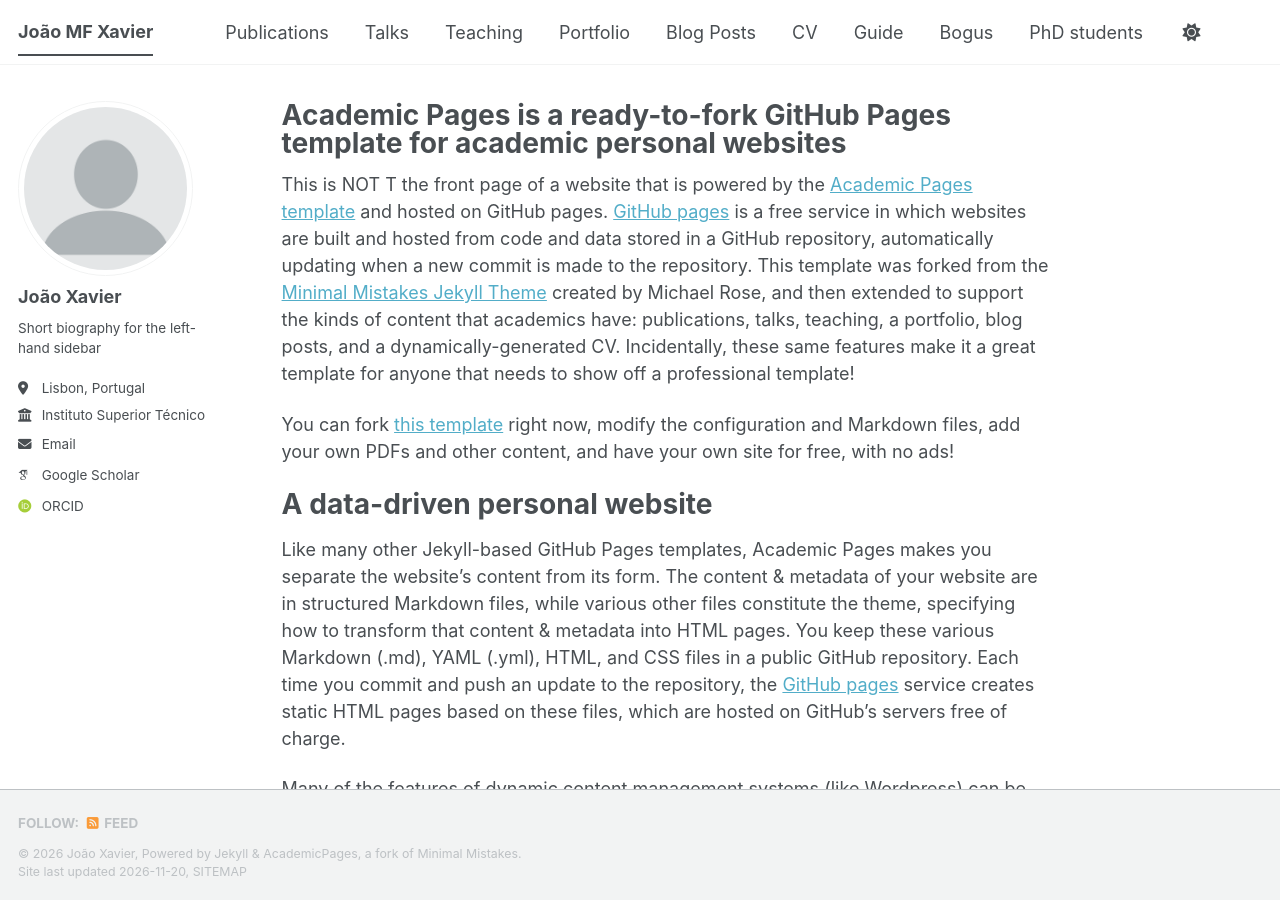
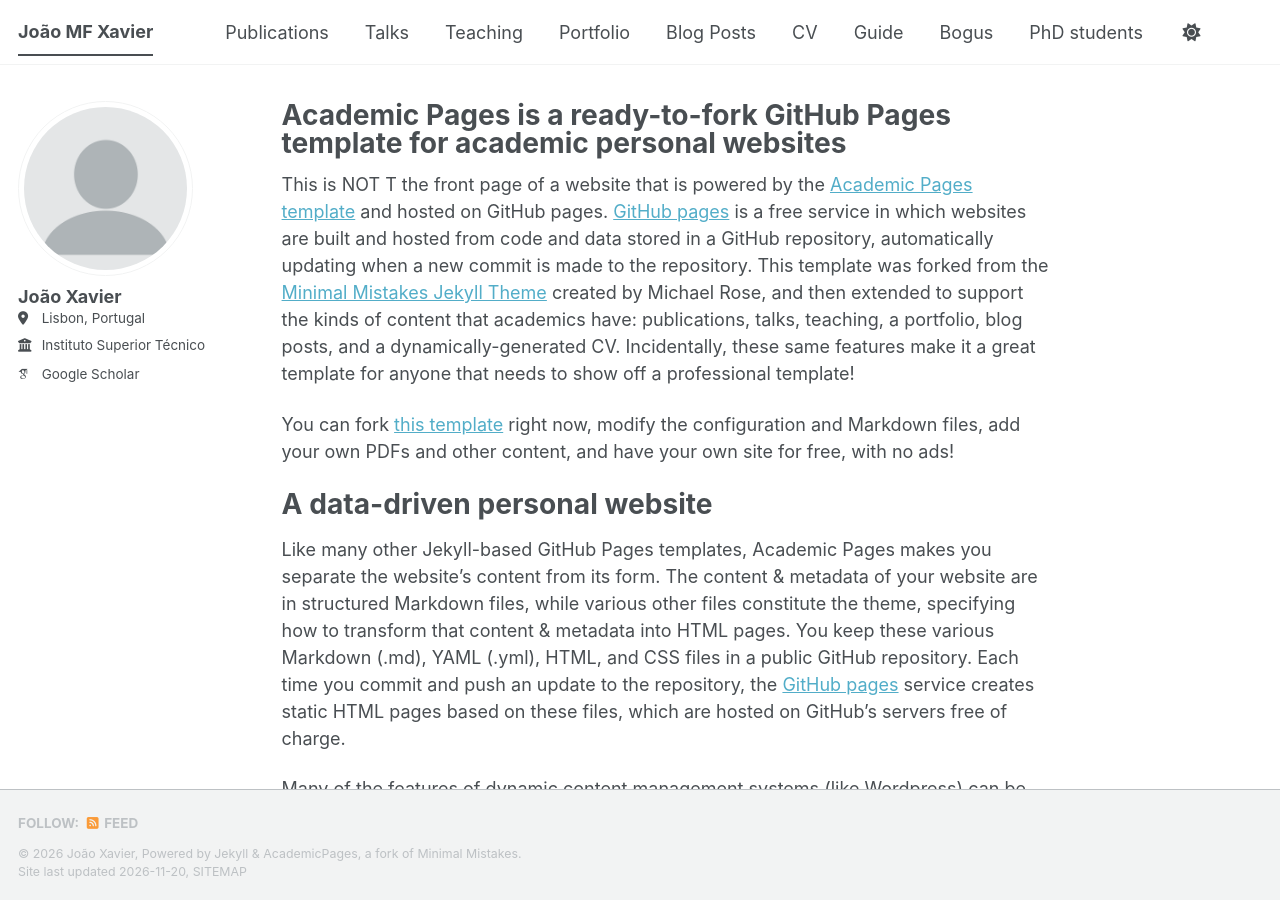
Before and after one commit to jmfxavier/jmfxavier.github.io, a Jekyll site: the page built from _pages/about.md, in a window 1280 px wide and 900 px high. Built offline with Jekyll 4.4.1, drawn with Linux system fonts in a browser that asks for light colours; some web fonts are replaced; a script bundle is joined from its source files by our own code; library files that are not in the unit come from our copies.

Commit message:
main page

```diff
--- a/_config.yml
+++ b/_config.yml
@@ -26,11 +26,11 @@ author:
   avatar           : "profile.png"
   name             : "João Xavier"
   pronouns         : # example: "she/her"
-  bio              : "Short biography for the left-hand sidebar"
+  bio              : # "Short biography for the left-hand sidebar"
   location         : "Lisbon, Portugal"
   employer         : "Instituto Superior Técnico"
   uri              : # URL
-  email            : "none@example.org"
+  email            : # "none@example.org"
 
   # Academic websites
   academia         : # URL
@@ -38,7 +38,7 @@ author:
   googlescholar    : "https://scholar.google.com/citations?user=04aoCmQAAAAJ"
   inspire-hep      : # URL
   impactstory      : # URL
-  orcid            : "https://orcid.org/yourorcidurl"
+  orcid            : # "https://orcid.org/yourorcidurl"
   semantic         : # URL
   ssrn             : # URL
   pubmed           : # URL "https://www.ncbi.nlm.nih.gov/pubmed/?term=john+snow"
```
